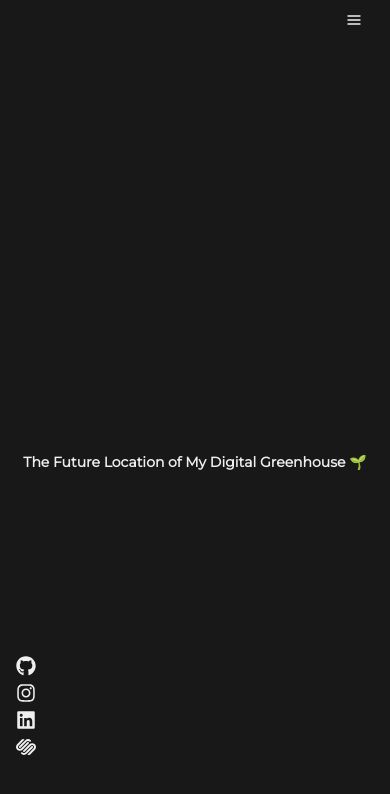
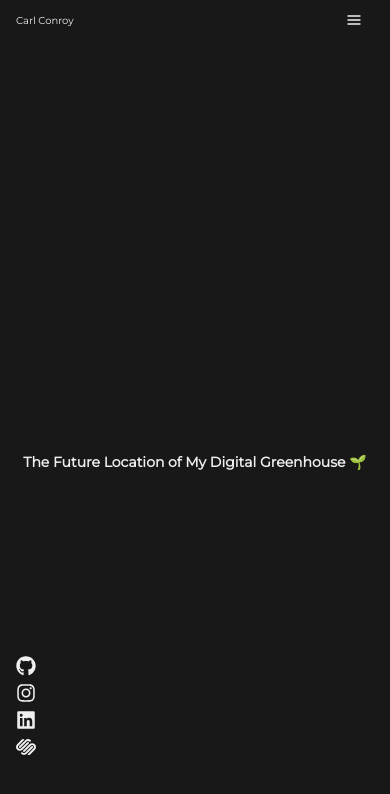
Before and after one commit to CarlinCharge/carlconroyv2, a Next.js app: page / in a window 390 px wide. Shown: the top 794 px of the page. Built offline with nearby package versions, Linux system fonts and the light colour scheme.

Commit message:
show root nav link on mobile

```diff
--- a/src/components/Nav/Nav.tsx
+++ b/src/components/Nav/Nav.tsx
@@ -16,7 +16,7 @@ const Nav = () => {
           color: "#A970FF",
           textDecoration: "underline",
         }}
-        display={{ base: "none", lg: "flex" }}
+        display={{ base: "flex", lg: "flex" }}
       >
         Carl Conroy
       </Link>
```
